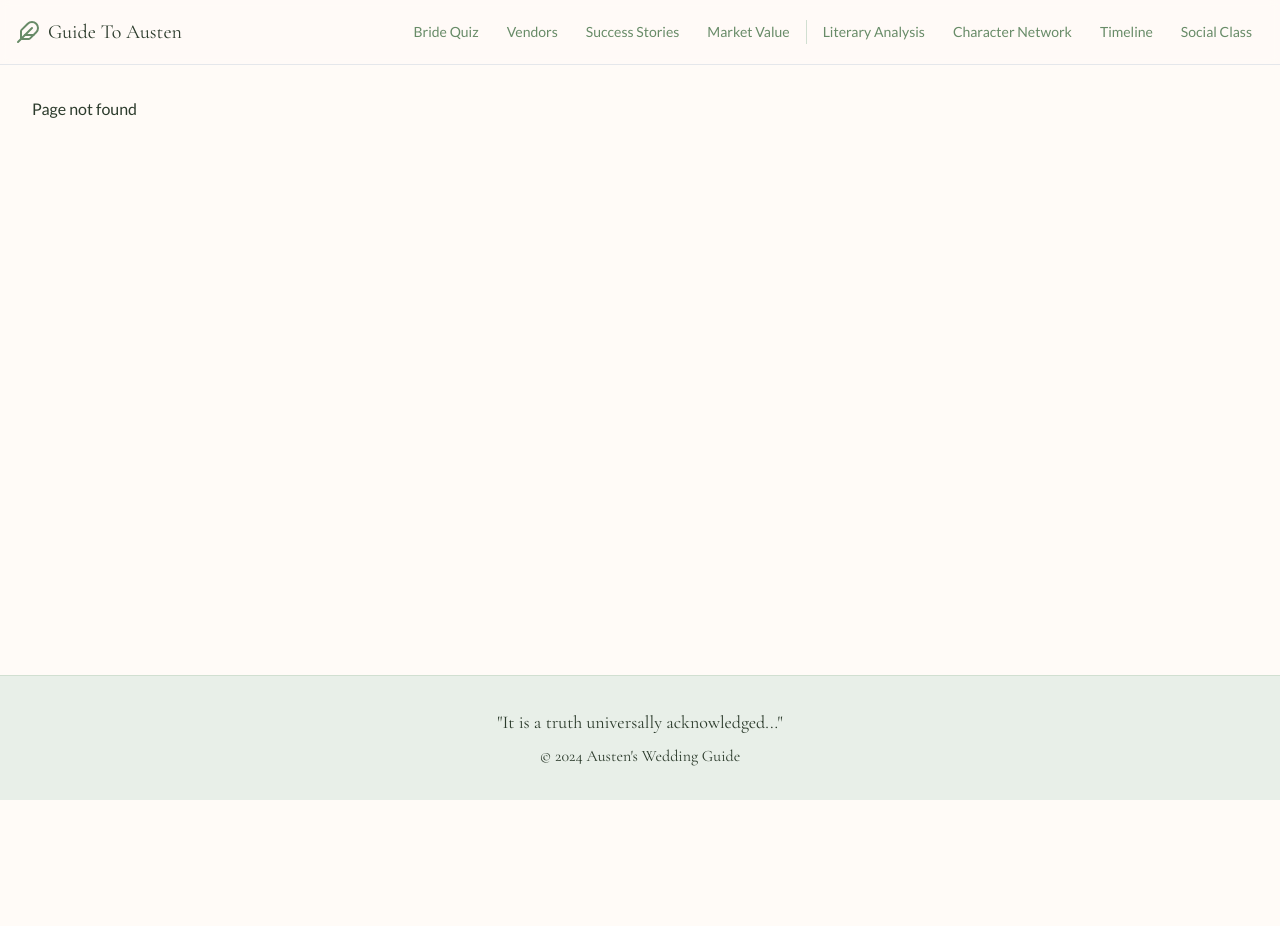
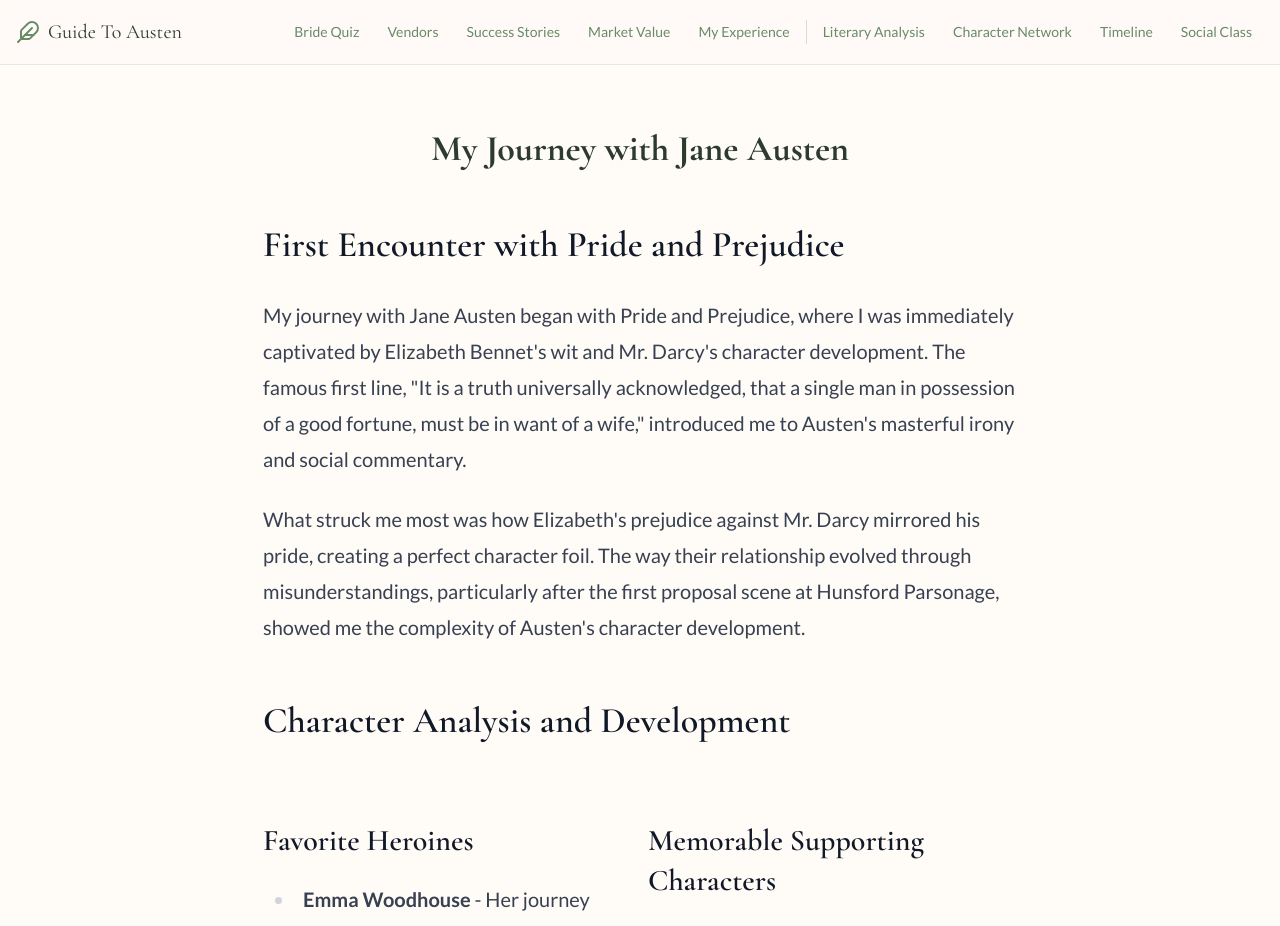
Before and after one commit to harivansh-afk/ENGL-Final-Project, a React (Vite) app: page /my-experience in a window 1280 px wide. Shown: the top 926 px of the page. Before the commit the page ends 800 px from the top, so only its background shows below. Built offline with nearby package versions, Linux system fonts and the light colour scheme; the HTML template or start-up script is replaced by a standard one.

Commit message:
added my exp

```diff
--- a/src/App.tsx
+++ b/src/App.tsx
@@ -9,6 +9,7 @@ import ComparativeAnalysis from './pages/ComparativeAnalysis';
 import NetworkVisualization from './pages/NetworkVisualization';
 import Timeline from './pages/Timeline';
 import SocialClass from './pages/SocialClass';
+import MyExperience from './pages/MyExperience';
 
 // Lazy load other pages
 const Quiz = React.lazy(() => import('./pages/Quiz'));
@@ -32,6 +33,7 @@ function App() {
               <Route path="/network" element={<NetworkVisualization />} />
               <Route path="/timeline" element={<Timeline />} />
               <Route path="/social-class" element={<SocialClass />} />
+              <Route path="/my-experience" element={<MyExperience />} />
               <Route path="*" element={<div>Page not found</div>} />
             </Routes>
           </Suspense>
--- a/src/components/Navbar.tsx
+++ b/src/components/Navbar.tsx
@@ -8,6 +8,7 @@ const navItems = [
   { name: 'Vendors', path: '/vendors' },
   { name: 'Success Stories', path: '/success-stories' },
   { name: 'Market Value', path: '/market-calculator' },
+  { name: 'My Experience', path: '/my-experience' },
 ];
 
 const analysisItems = [
--- /dev/null
+++ b/src/pages/MyExperience.tsx
@@ -0,0 +1,128 @@
+import React from 'react';
+
+const MyExperience = () => {
+  return (
+    <div className="container mx-auto px-4 py-8 max-w-4xl">
+      <h1 className="text-4xl font-bold mb-8 text-center">My Journey with Jane Austen</h1>
+
+      <div className="prose lg:prose-xl mx-auto">
+        <section className="mb-8">
+          <h2 className="text-2xl font-semibold mb-4">First Encounter with Pride and Prejudice</h2>
+          <p>
+            My journey with Jane Austen began with Pride and Prejudice, where I was immediately
+            captivated by Elizabeth Bennet's wit and Mr. Darcy's character development. The famous
+            first line, "It is a truth universally acknowledged, that a single man in possession
+            of a good fortune, must be in want of a wife," introduced me to Austen's masterful
+            irony and social commentary.
+          </p>
+          <p className="mt-4">
+            What struck me most was how Elizabeth's prejudice against Mr. Darcy mirrored his pride,
+            creating a perfect character foil. The way their relationship evolved through
+            misunderstandings, particularly after the first proposal scene at Hunsford Parsonage,
+            showed me the complexity of Austen's character development.
+          </p>
+        </section>
+
+        <section className="mb-8">
+          <h2 className="text-2xl font-semibold mb-4">Character Analysis and Development</h2>
+          <div className="grid grid-cols-1 md:grid-cols-2 gap-4">
+            <div>
+              <h3 className="text-xl font-semibold mb-2">Favorite Heroines</h3>
+              <ul className="list-disc pl-6 space-y-2">
+                <li><span className="font-semibold">Emma Woodhouse</span> - Her journey from
+                matchmaking hubris to self-awareness, especially in her treatment of Harriet
+                Smith and her realization about Mr. Knightley, is masterfully crafted</li>
+                <li><span className="font-semibold">Anne Elliot</span> - In Persuasion, her
+                quiet strength and second chance at love with Captain Wentworth touched me deeply</li>
+                <li><span className="font-semibold">Elinor Dashwood</span> - Her sense and
+                emotional restraint in dealing with Edward Ferrars's secret engagement showed
+                incredible strength</li>
+              </ul>
+            </div>
+            <div>
+              <h3 className="text-xl font-semibold mb-2">Memorable Supporting Characters</h3>
+              <ul className="list-disc pl-6 space-y-2">
+                <li><span className="font-semibold">Mr. Collins</span> - His ridiculous
+                pomposity and obsequious nature towards Lady Catherine de Bourgh perfectly
+                exemplifies Austen's satirical wit</li>
+                <li><span className="font-semibold">Mary Crawford</span> - Her worldliness
+                and wit in Mansfield Park provide a fascinating contrast to Fanny Price's
+                moral steadfastness</li>
+                <li><span className="font-semibold">Mrs. Jennings</span> - Her good-hearted
+                but overwhelming personality in Sense and Sensibility shows Austen's talent
+                for creating nuanced characters</li>
+              </ul>
+            </div>
+          </div>
+        </section>
+
+        <section className="mb-8">
+          <h2 className="text-2xl font-semibold mb-4">Austen's Writing Techniques</h2>
+          <p>
+            What fascinates me most about Austen's writing is her use of free indirect
+            discourse, particularly evident in Emma. The way she blends the narrator's voice
+            with Emma's thoughts creates an intimate yet ironic portrayal of her protagonist's
+            mistakes and growth.
+          </p>
+          <div className="mt-4">
+            <h3 className="text-xl font-semibold mb-2">Notable Literary Devices</h3>
+            <ul className="list-disc pl-6 space-y-2">
+              <li>Her use of letters (Darcy's letter to Elizabeth, Wentworth's letter to Anne)
+              as plot devices and character revelation</li>
+              <li>The symbolism in Emma, such as the Box Hill incident representing Emma's
+              moral low point</li>
+              <li>The weather imagery in Persuasion reflecting Anne's emotional state</li>
+              <li>The parallel courtships in Pride and Prejudice (Jane/Bingley,
+              Elizabeth/Darcy, Lydia/Wickham)</li>
+            </ul>
+          </div>
+        </section>
+
+        <section className="mb-8">
+          <h2 className="text-2xl font-semibold mb-4">Social Commentary and Themes</h2>
+          <p>
+            Reading Austen's works opened my eyes to the subtle yet powerful way she critiques
+            Regency society. In Mansfield Park, the contrast between the Bertrams and Fanny
+            Price's family explores class mobility and moral education. The treatment of the
+            Elliots' financial troubles in Persuasion reveals the declining gentry class.
+          </p>
+          <div className="mt-4">
+            <h3 className="text-xl font-semibold mb-2">Recurring Themes I've Noticed</h3>
+            <ul className="list-disc pl-6 space-y-2">
+              <li>Marriage as both social and economic contract (Charlotte Lucas's practical
+              choice in Pride and Prejudice)</li>
+              <li>The importance of female education and moral development (Catherine
+              Morland's growth in Northanger Abbey)</li>
+              <li>The power dynamics between social classes (Emma's relationship with
+              Harriet Smith)</li>
+              <li>The role of property and inheritance (The entail in Pride and Prejudice,
+              Norland in Sense and Sensibility)</li>
+            </ul>
+          </div>
+        </section>
+
+        <section>
+          <h2 className="text-2xl font-semibold mb-4">Personal Impact and Favorite Moments</h2>
+          <p>
+            Each of Austen's novels has left an indelible mark on my understanding of
+            literature. Some of my favorite moments include:
+          </p>
+          <ul className="list-disc pl-6 space-y-2 mt-4">
+            <li>The tension during the Netherfield Ball in Pride and Prejudice</li>
+            <li>Emma's realization of her feelings for Mr. Knightley during the Crown Inn ball</li>
+            <li>Captain Wentworth's letter to Anne ("You pierce my soul...")</li>
+            <li>Marianne's emotional growth after her near-fatal illness in Sense and Sensibility</li>
+            <li>Henry Tilney's gentle mockery of Gothic novels in Northanger Abbey</li>
+          </ul>
+          <p className="mt-4">
+            What continues to amaze me is how Austen manages to create such universal stories
+            while working within the seemingly limited scope of country society life. Her
+            understanding of human nature and social dynamics remains remarkably relevant today.
+          </p>
+        </section>
+      </div>
+    </div>
+  );
+};
+
+export default MyExperience;
```
